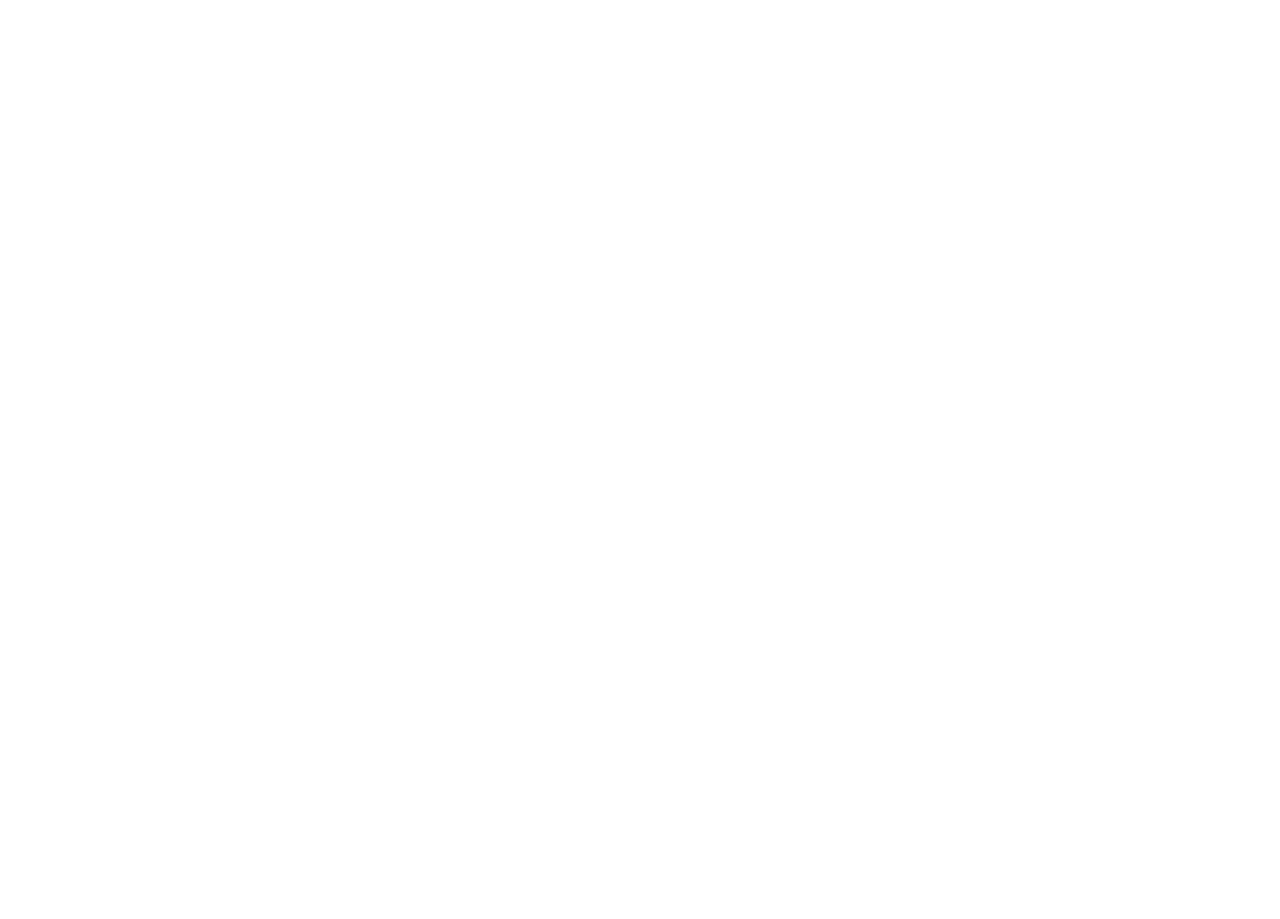
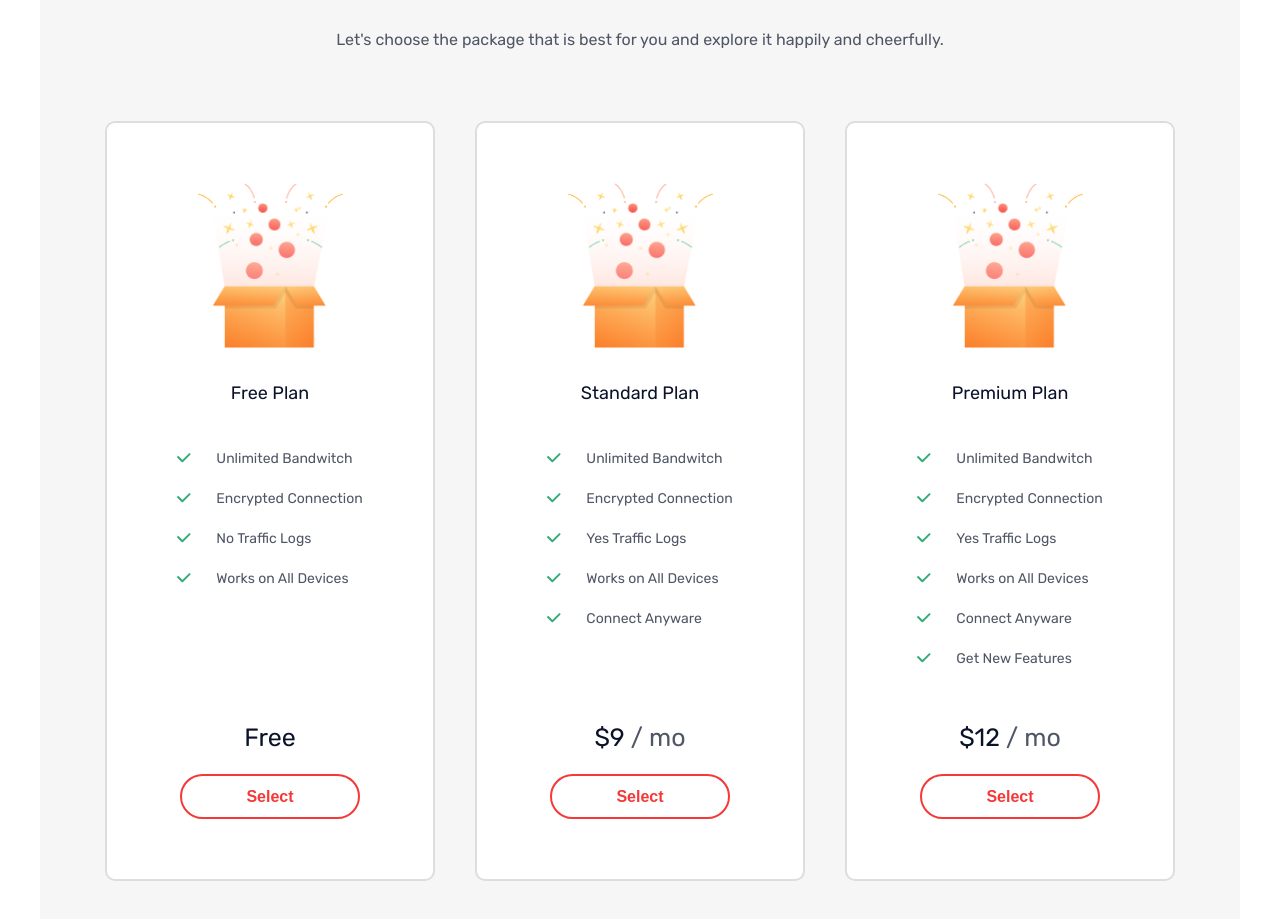
Before and after one commit to fernandobouchet/landingPage, a React (Create React App) app: page / in a window 1280 px wide. Shown: the part 1560-2479 px from the top of the page. Before the commit the page ends 1427 px from the top, so only its background shows below. Built offline with nearby package versions, Linux system fonts and the light colour scheme; the HTML template or start-up script is replaced by a standard one.

Commit message:
add 'Plans' component

```diff
--- a/src/App.tsx
+++ b/src/App.tsx
@@ -2,6 +2,7 @@
 import About from './components/About';
 import Info from './components/Info';
 import Features from './components/Features';
+import Plans from './components/Plans';
 
 function App() {
   return (
@@ -10,6 +11,7 @@
       <About />
       <Info />
       <Features />
+      <Plans />
     </>
   );
 }
--- a/src/components/About.jsx
+++ b/src/components/About.jsx
@@ -50,7 +50,6 @@
 
   &:hover {
     transform: scale(1.05);
-    opacity: 0.9;
   }
 `;
 
--- /dev/null
+++ b/src/components/Plans.jsx
@@ -0,0 +1,218 @@
+import styled from 'styled-components';
+
+const Plans = () => {
+  return (
+    <PlansContainer>
+      <div>
+        <StyledTitle>Choose Your Plan</StyledTitle>
+        <StyledInfo>
+          Let's choose the package that is best for you and explore it happily
+          and cheerfully.
+        </StyledInfo>
+      </div>
+      <Container>
+        <PlanContainer>
+          <StyledImg src="../assets/img/Premium.png" alt="" />
+          <ItemTitle>Free Plan</ItemTitle>
+          <ItemList>
+            <Item>
+              <StyledItemImg src="../assets/icons/plans.png" alt="" />
+              Unlimited Bandwitch
+            </Item>
+            <Item>
+              <StyledItemImg src="../assets/icons/plans.png" alt="" />
+              Encrypted Connection
+            </Item>
+            <Item>
+              <StyledItemImg src="../assets/icons/plans.png" alt="" />
+              No Traffic Logs
+            </Item>
+            <Item>
+              <StyledItemImg src="../assets/icons/plans.png" alt="" />
+              Works on All Devices
+            </Item>
+          </ItemList>
+          <StyledText>Free</StyledText>
+          <StyledButton>Select</StyledButton>
+        </PlanContainer>
+        <PlanContainer>
+          <StyledImg src="../assets/img/Premium.png" alt="" />
+          <ItemTitle>Standard Plan</ItemTitle>
+          <ItemList>
+            <Item>
+              <StyledItemImg src="../assets/icons/plans.png" alt="" />
+              Unlimited Bandwitch
+            </Item>
+            <Item>
+              <StyledItemImg src="../assets/icons/plans.png" alt="" />
+              Encrypted Connection
+            </Item>
+            <Item>
+              <StyledItemImg src="../assets/icons/plans.png" alt="" />
+              Yes Traffic Logs
+            </Item>
+            <Item>
+              <StyledItemImg src="../assets/icons/plans.png" alt="" />
+              Works on All Devices
+            </Item>
+            <Item>
+              <StyledItemImg src="../assets/icons/plans.png" alt="" />
+              Connect Anyware
+            </Item>
+          </ItemList>
+          <StyledText>
+            $9 <StyledSpan>/ mo</StyledSpan>
+          </StyledText>
+          <StyledButton>Select</StyledButton>
+        </PlanContainer>
+        <PlanContainer>
+          <StyledImg src="../assets/img/Premium.png" alt="" />
+          <ItemTitle>Premium Plan</ItemTitle>
+          <ItemList>
+            <Item>
+              <StyledItemImg src="../assets/icons/plans.png" alt="" />
+              Unlimited Bandwitch
+            </Item>
+            <Item>
+              <StyledItemImg src="../assets/icons/plans.png" alt="" />
+              Encrypted Connection
+            </Item>
+            <Item>
+              <StyledItemImg src="../assets/icons/plans.png" alt="" />
+              Yes Traffic Logs
+            </Item>
+            <Item>
+              <StyledItemImg src="../assets/icons/plans.png" alt="" />
+              Works on All Devices
+            </Item>
+            <Item>
+              <StyledItemImg src="../assets/icons/plans.png" alt="" />
+              Connect Anyware
+            </Item>
+            <Item>
+              <StyledItemImg src="../assets/icons/plans.png" alt="" />
+              Get New Features
+            </Item>
+          </ItemList>
+          <StyledText>
+            $12 <StyledSpan>/ mo</StyledSpan>
+          </StyledText>
+          <StyledButton>Select</StyledButton>
+        </PlanContainer>
+      </Container>
+    </PlansContainer>
+  );
+};
+
+export default Plans;
+
+const PlanContainer = styled.div`
+  display: flex;
+  flex-direction: column;
+  justify-content: space-around;
+  align-items: center;
+  width: 330px;
+  height: 760px;
+  background: #ffffff;
+  border: 2px solid #dddddd;
+  box-sizing: border-box;
+  border-radius: 10px;
+  margin: 50px 0;
+  padding: 60px 0;
+
+  &:hover {
+    border: 2px solid #f53838;
+  }
+`;
+const PlansContainer = styled.div`
+  display: flex;
+  flex-direction: column;
+  align-items: center;
+  background-color: #f6f6f6;
+  padding: 50px 0;
+`;
+
+const Container = styled.div`
+  display: flex;
+  gap: 40px;
+`;
+
+const StyledTitle = styled.h2`
+  font-weight: 500;
+  font-size: 35px;
+  line-height: 50px;
+  text-align: center;
+  color: #0b132a;
+`;
+
+const StyledInfo = styled.h3`
+  font-weight: 400;
+  font-size: 16px;
+  line-height: 30px;
+  text-align: center;
+  color: #4f5665;
+`;
+
+const StyledImg = styled.img`
+  width: 145px;
+  height: 165px;
+`;
+
+const ItemTitle = styled.h2`
+  font-weight: 500;
+  font-size: 18px;
+  line-height: 30px;
+  color: #0b132a;
+  margin: 30px 0px 10px 0;
+`;
+
+const ItemList = styled.ul`
+  padding: 0;
+  flex: 1;
+`;
+
+const Item = styled.li`
+  list-style: none;
+  margin: 10px 0;
+  font-weight: 400;
+  font-size: 14px;
+  line-height: 30px;
+  color: #4f5665;
+`;
+
+const StyledItemImg = styled.img`
+  margin-right: 25px;
+`;
+
+const StyledButton = styled.button`
+  background-color: #ffffff;
+  width: 180px;
+  height: 45px;
+  border: 2px solid #f53838;
+  box-sizing: border-box;
+  border-radius: 50px;
+  font-weight: 700;
+  font-size: 16px;
+  line-height: 19px;
+  color: #f53838;
+
+  &:hover {
+    cursor: pointer;
+    background: #f53838;
+    color: #ffffff;
+    transform: scale(1.05);
+    box-shadow: 0 20px 20px 1px rgba(245, 56, 56, 0.35);
+  }
+`;
+
+const StyledText = styled.h2`
+  font-weight: 500;
+  font-size: 25px;
+  line-height: 30px;
+  color: #0b132a;
+`;
+
+const StyledSpan = styled.span`
+  font-weight: 400;
+  color: #4f5665;
+`;
```
Also changed, not shown: public/assets/icons/plans.png (added), public/assets/img/Premium.png (added).
